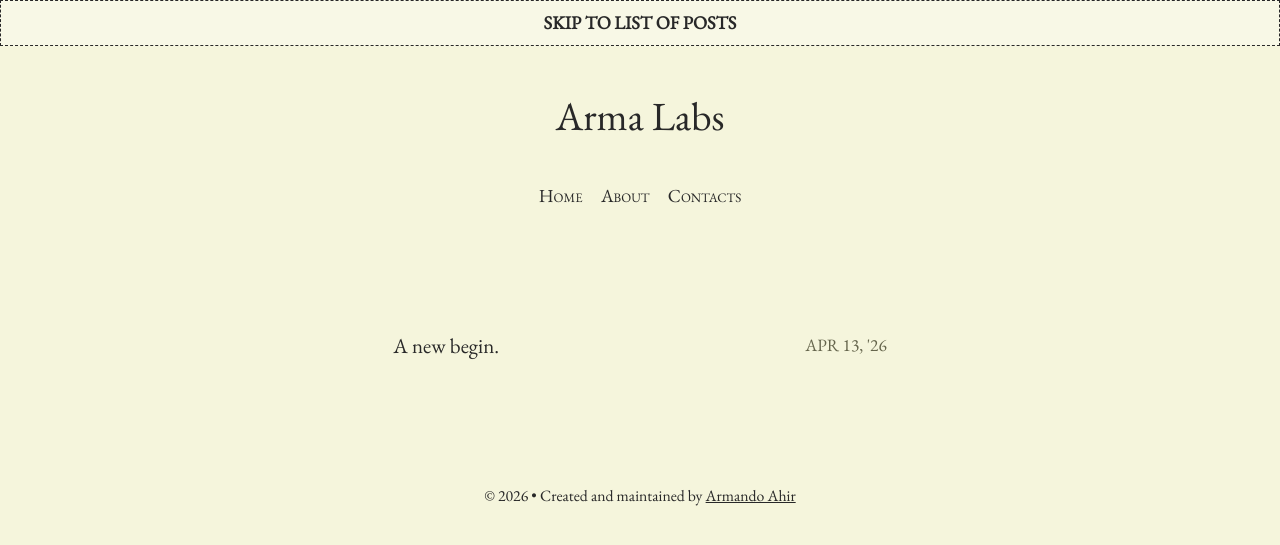
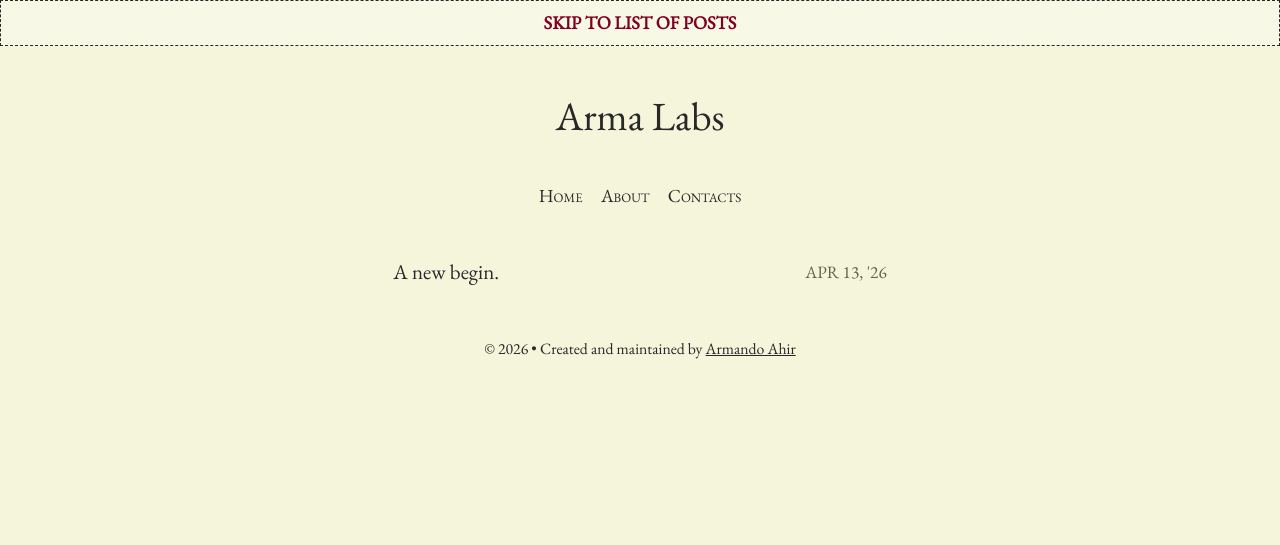
Before and after one commit to armandoahir/armandoahir.github.io, a Jekyll site: the page built from index.html, in a window 1280 px wide. Shown: the top 545 px of the page. Built offline with Jekyll 4.4.1, drawn with Linux system fonts in a browser that asks for light colours; the list of posts is cut into pages by our own code.

Commit message:
[13th Apr] _sass update

```diff
--- a/_sass/_base.scss
+++ b/_sass/_base.scss
@@ -54,6 +54,10 @@
 
 a {
   color: $text-color;
+}
+
+a:hover {
+  color: #800020;  /* rosso bordeaux */
 }
 
 a:focus {
@@ -115,7 +119,7 @@
 .home {
   max-width: 24em;
   margin: auto;
-  padding: 4em 1em;
+  padding: 0.5em 0.25em;
 }
 
 .content-title {
```
